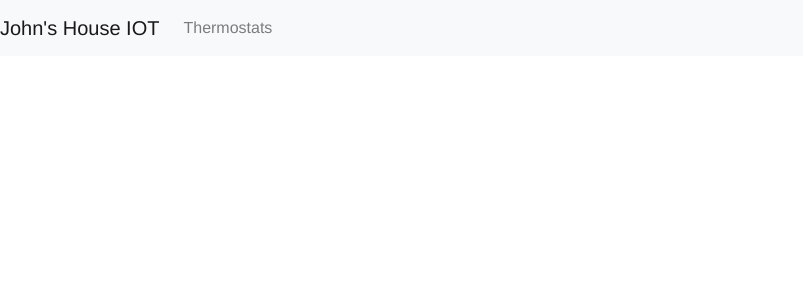
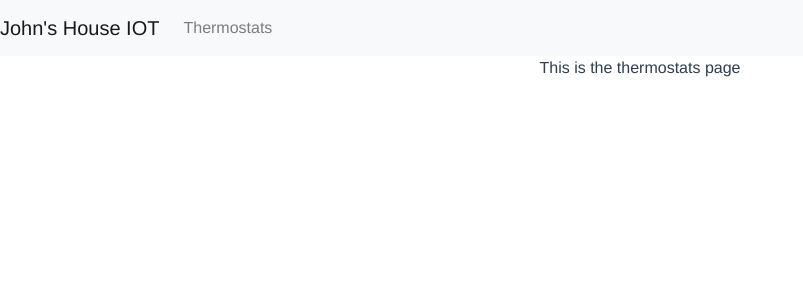
Before and after one commit to drewschieltz/john-house-IOT, a Vue app: page /thermostats in a window 1280 px wide. Shown: the top 300 px of the page, without its empty margins (0-803 px from the left). Built offline with nearby package versions, Linux system fonts and the light colour scheme.

Commit message:
Added minor content to pages to identify them

```diff
--- a/src/views/Home.vue
+++ b/src/views/Home.vue
@@ -1,5 +1,8 @@
 <template>
     <Navigation />
+    <div>
+      <p>This is the home page</p>
+    </div>
 </template>
 
 <script>
--- a/src/views/Thermostats.vue
+++ b/src/views/Thermostats.vue
@@ -1,5 +1,8 @@
 <template>
     <Navigation />
+    <div>
+      <p>This is the thermostats page</p>
+    </div>
 </template>
 
 <script>
```
